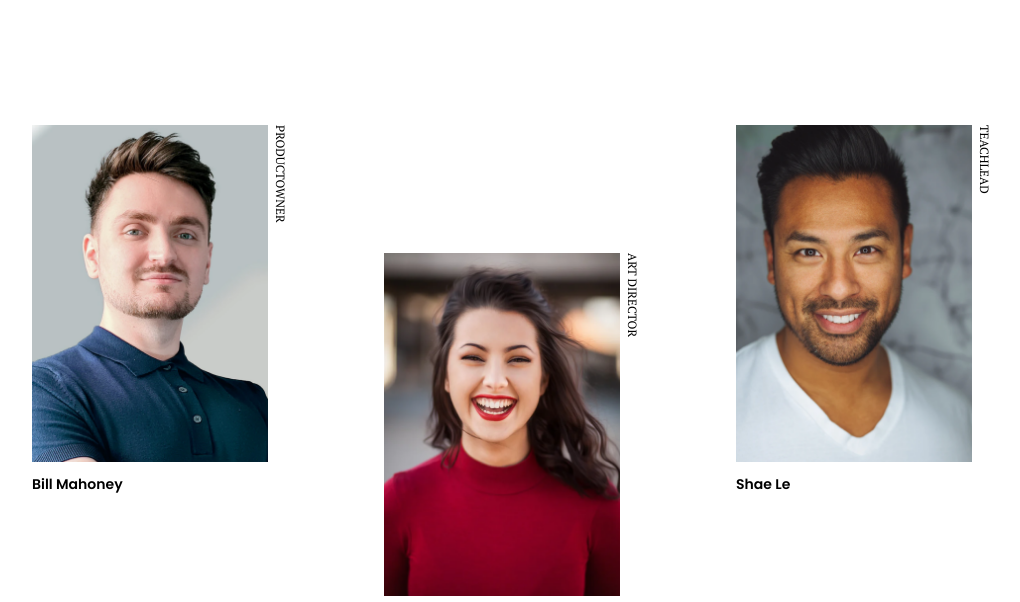
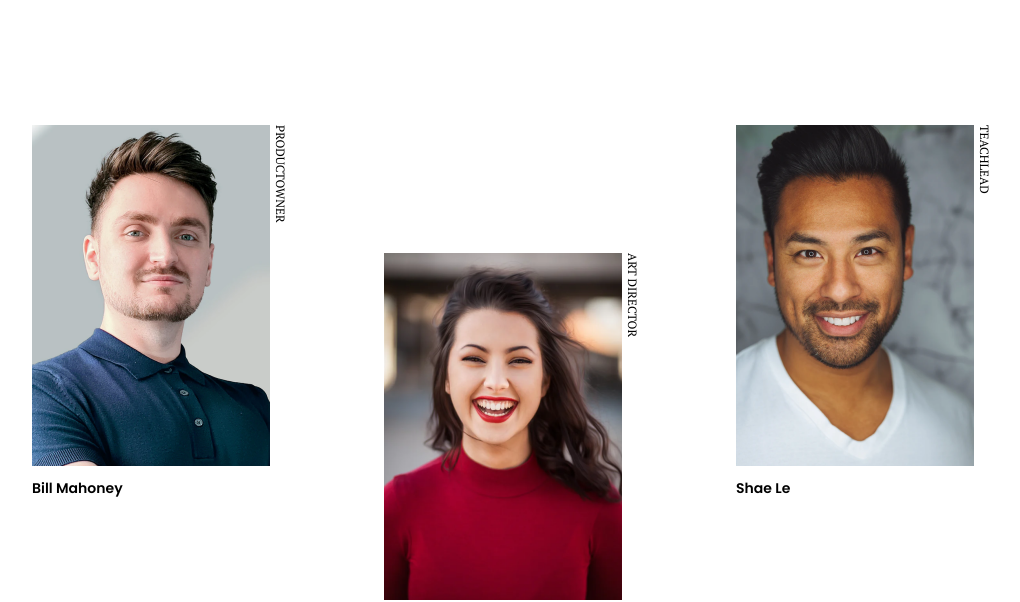
Before and after one commit to lester-barahona/MY-TEAM, a plain HTML site: page index.html in a window 1280 px wide. Shown: the part 225-827 px from the top of the page, without its empty margins (96-1116 px from the left). Drawn offline with Linux system fonts and the light colour scheme.

Commit message:
update styles

```diff
--- a/assets/css/styles.css
+++ b/assets/css/styles.css
@@ -60,7 +60,7 @@
 
  .card> p{
     position: absolute;
-    right: 0;
+    right:0;
     writing-mode: vertical-lr;
     font-family: 'PT Serif', serif;
     font-size: 12px;
@@ -68,7 +68,7 @@
  }
 
  .card> img{
-    width: 85%;
+    width: 90%;
     margin-bottom: .5rem;
  }
 
@@ -99,13 +99,13 @@
     }
 
     .card> img{
-        width: 92%;
+        width: 93%;
      }
 
      .cards-container{
         margin-top: 8rem;
         column-gap: 6rem;
-        row-gap: 6rem;
+        row-gap: 4rem;
         margin-bottom: 6rem;
      }
      .cards-container .card:nth-child(2n){
```
